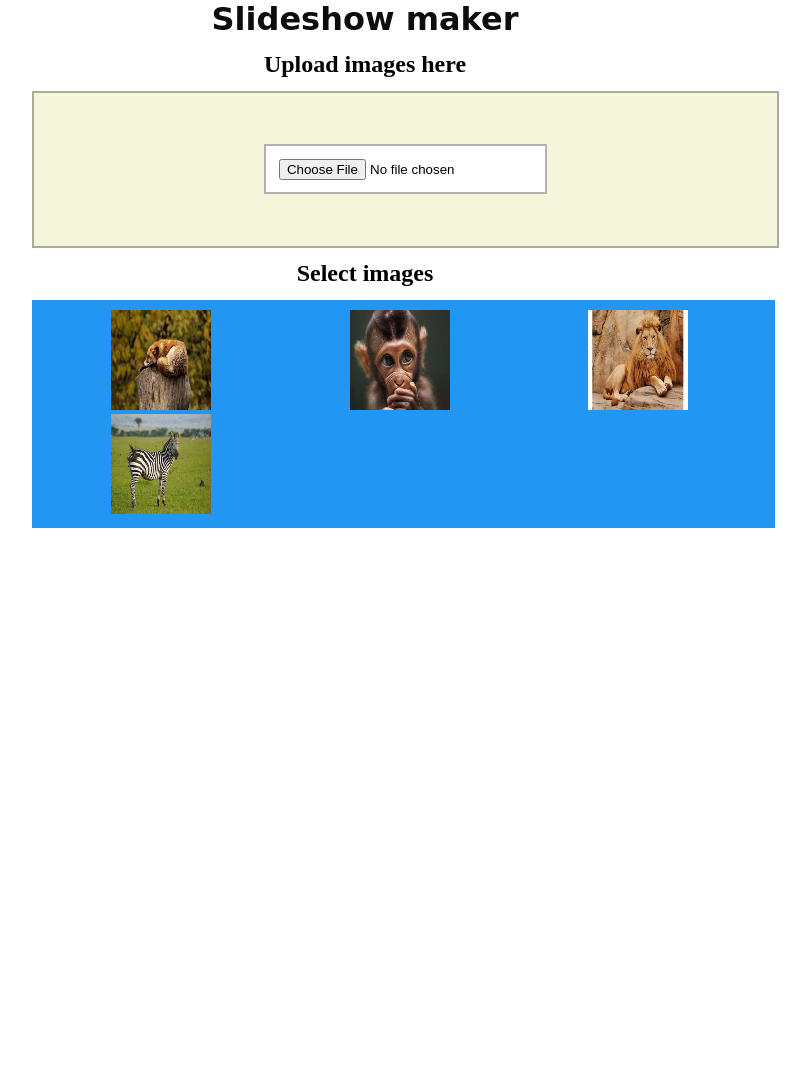
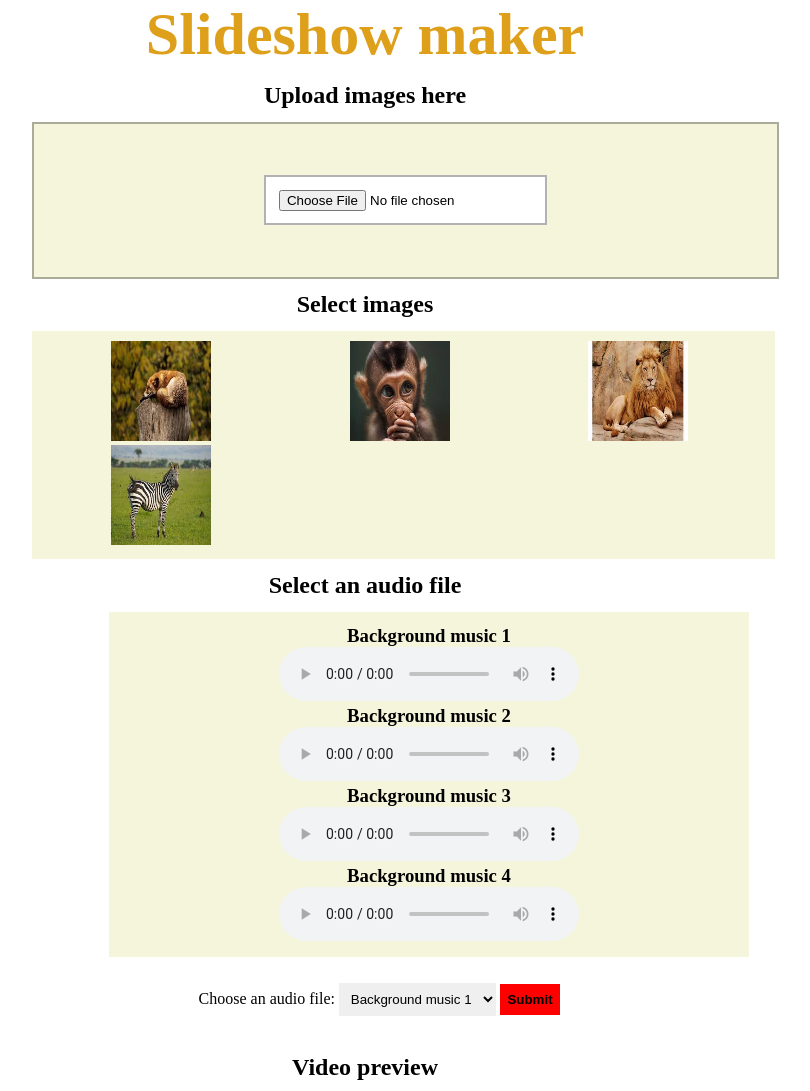
Before and after one commit to gautambhetanabhotla/slideshow-maker, a Flask app: page /home in a window 1280 px wide. Shown: the top 1091 px of the page, without its empty margins (275-1085 px from the left). Before the commit the page ends 528 px from the top, so only its background shows below. Run offline with Flask 3, Linux system fonts and the light colour scheme.

Commit message:
official commit 3

```diff
--- a/data/users.json
+++ b/data/users.json
@@ -1 +1 @@
-[{"username": "admin", "password": "Gh4k3Veg$"}, {"username": "gautam", "password": "1234"}, {"username": "ghgh", "password": "slkfjsdicp"}]
+[{"username": "admin", "password": "Gh4k3Veg$"}, {"username": "gautam", "password": "1234"}, {"username": "ghgh", "password": "slkfjsdicp"}, {"username": "Arya", "password": "Aryamah12"}]
--- a/styles/style.css
+++ b/styles/style.css
@@ -3,12 +3,16 @@
     padding: 0;
     border: 0;
 
+
+
 }
 .heading
 {
     color: rgb(13, 13, 13);
-    font-family: cursive;
+    font-family: 'Times New Roman', Times, serif;
     text-align: center;
+    font-size: 60px;
+    color: rgb(222, 160, 26);
 }
 .uploadimages {
 
@@ -17,6 +21,7 @@
     margin-left: 24%;
     padding: 4%;
     border: 2px solid rgba(0, 0, 0,0.3);
+
     text-align: center;
     width: 50%;
 
@@ -32,7 +37,7 @@ h2
     padding: 2%;
     background-color: white;
 }
-.preview
+.image-selection
 {
     width: 58%;
     margin-left: 24%;
@@ -43,6 +48,46 @@ h2
 .grid-container-preview {
     display: grid;
     grid-template-columns: 33% 33% 33%;
-    background-color: #2196F3;
+    background-color:beige;
     padding: 10px;
   }
+.audio
+{
+    padding: 2%;
+    text-align: center;
+
+}
+.audio-selection
+{
+    padding: 2%;
+    margin-left: 35%;
+
+
+}
+.music_selection_button
+{
+    padding: 1%;
+    background-color: red;
+    font-weight: bolder;
+}
+.audio-file-selection
+{
+    background-color: beige;
+    width: 50%;
+    margin-left: 30%;
+}
+.finalvideo
+{
+    width: 600px;
+    height: 400px;
+    margin-left: 30%;
+}
+.output_settings
+{
+    text-align: center;
+}
+.extract
+{
+    text-align: center;
+    padding: 2%;
+}
--- a/templates/home.html
+++ b/templates/home.html
@@ -17,7 +17,8 @@
         </div>
     </div>
     <h2>Select images</h2>
-    <div class="preview">
+
+    <div class="image-selection">
         <div class="grid-container-preview">
             <div class="grid-item1">
                 <img src="../images/hardcodep1.jpeg" alt="Description of the image" width="100" height="100">
@@ -35,6 +36,85 @@
         </div>
 
 
+
+
+
+    </div>
+    <h2>Select an audio file</h2>
+    <div class="audio-file-selection">
+    <div class="audio">
+        <h3>Background music 1</h3>
+
+        <audio controls loop>
+            <source src="../music/Happy_birthday_to_you_MIDI(chosic.com).mp3">
+
+
+        </audio>
+
+        <br>
+        <h3>Background music 2</h3>
+        <audio controls loop>
+            <source src="../music/Heat-Waves(PagalWorld).mp3">
+
+        </audio>
+        <br>
+        <h3>Background music 3</h3>
+        <audio controls loop>
+            <source src="../music/Zara-Zara-Behekta-Hai-(Female-Version)(PagalWorldl).mp3">
+
+        </audio>
+        <br>
+        <h3>Background music 4</h3>
+        <audio controls loop>
+            <source src="../music/OneRepublic---I-Aint-Worried-(From-Top-Gun_-Maverick)(pagalworld.co.uk).mp3">
+
+        </audio>
+        <br>
+    </div>
+</div>
+    <div class="audio-selection" >
+        <form action="/action_page.php">
+            <label for="song">Choose an audio file:</label>
+            <select id="song" name="song" style="padding: 1%;">
+              <option value="bgm1">Background music 1</option>
+              <option value="bgm2">Background music 2</option>
+              <option value="bgm3">Background music 3</option>
+              <option value="bgm4">Background music 4</option>
+            </select>
+            <input type="submit" class="music_selection_button">
+          </form>
+
+    </div>
+    <h2>Video preview</h2>
+    <div class="video-preview">
+        <video controls  loop src="../videos/preview.mp4" class="finalvideo">
+
+        </video>
+
+
+    </div>
+    <h2>Select Resolution</h2>
+    <div class="output_settings">
+        <form action="/action_page.php">
+            <label for="song">Choose Resolution:</label>
+            <select id="song" name="song" style="padding: 1%;">
+              <option value="bgm1">240p</option>
+              <option value="bgm2">480p</option>
+              <option value="bgm3">720p</option>
+              <option value="bgm4">1080p</option>
+            </select>
+            <input type="submit" class="music_selection_button">
+          </form>
+
+
+    </div>
+    <h2>Download Video</h2>
+    <div class="extract">
+        <button class="music_selection_button" >Download</button>
+
+
     </div>
 
+
+
 </body>
```
Also changed, not shown: 5 other files.
